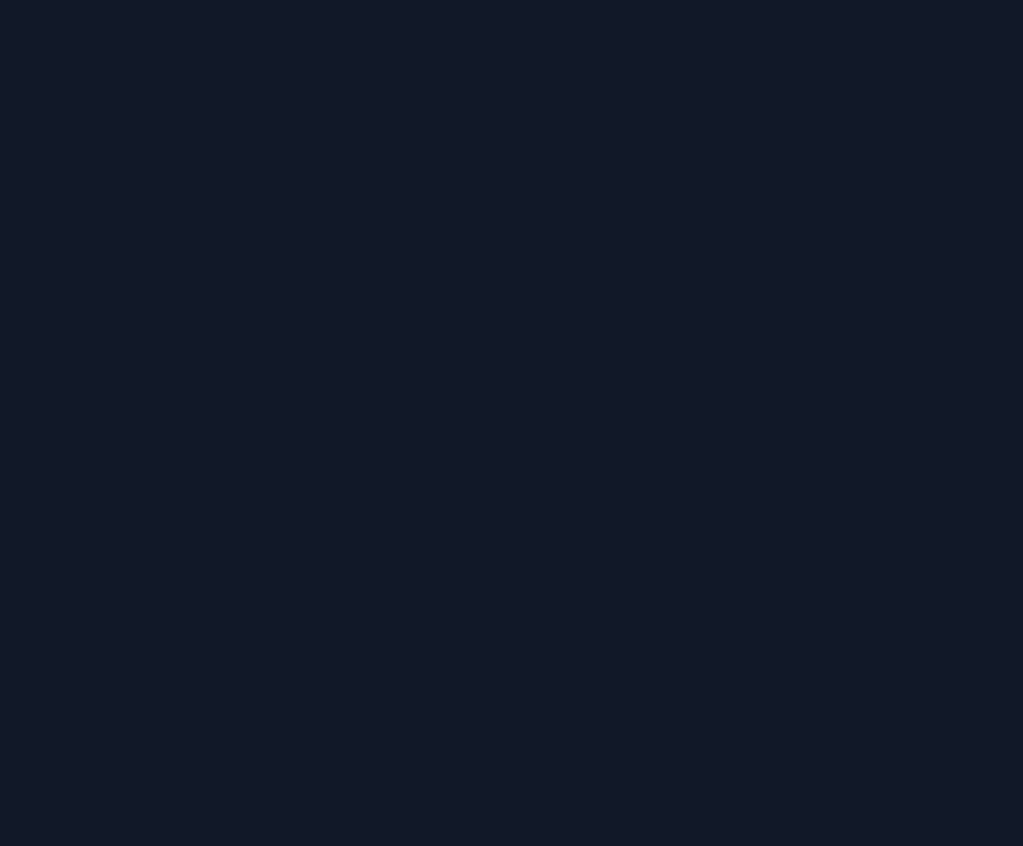
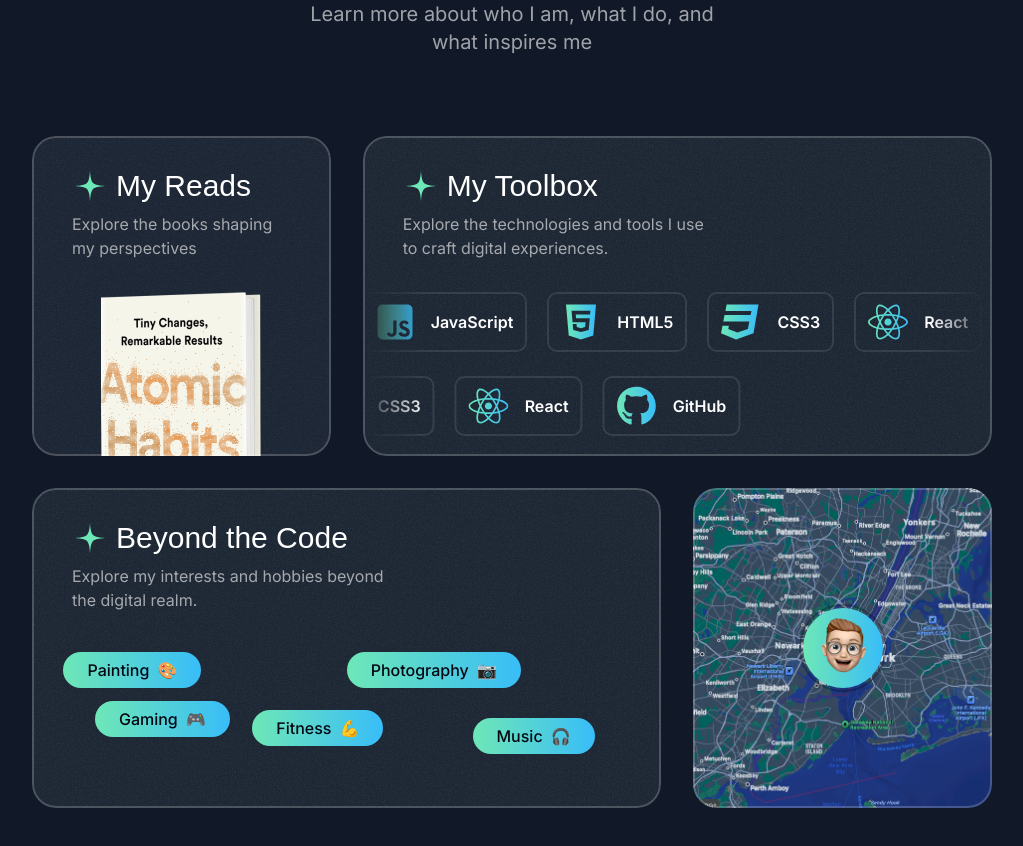
Before and after one commit to vinulays/portfolio, a Next.js app: page / in a window 1280 px wide. Shown: the part 4140-4986 px from the top of the page, without its empty margins (128-1151 px from the left). Before the commit the page ends 3916 px from the top, so only its background shows below. Built offline with nearby package versions, Linux system fonts and the light colour scheme; a web font is replaced by a local one.

Commit message:
feat: about section

```diff
--- a/src/app/page.tsx
+++ b/src/app/page.tsx
@@ -1,3 +1,4 @@
+import About from "@/sections/About";
 import Header from "@/sections/Header";
 import Hero from "@/sections/Hero";
 import Projects from "@/sections/Projects";
@@ -12,6 +13,7 @@
       <Projects />
       <Tape />
       <Testimonials />
+      <About />
     </div>
   );
 }
--- a/src/components/Card.tsx
+++ b/src/components/Card.tsx
@@ -9,7 +9,7 @@
   return (
     <div
       className={twMerge(
-        "bg-gray-800 rounded-3xl relative z-0 overflow-hidden after:z-10 after:content-[''] after:absolute after:inset-0 after:outline-2 after:outline after:-outline-offset-2 after:rounded-3xl after:outline-white/20 after:pointer-events-none p-6",
+        "bg-gray-800 rounded-3xl relative z-0 overflow-hidden after:z-10 after:content-[''] after:absolute after:inset-0 after:outline-2 after:outline after:-outline-offset-2 after:rounded-3xl after:outline-white/20 after:pointer-events-none",
         className
       )}
     >
--- /dev/null
+++ b/src/components/CardHeader.tsx
@@ -0,0 +1,27 @@
+import StartIcon from "@/assets/icons/star.svg";
+import { twMerge } from "tailwind-merge";
+
+const CardHeader = ({
+  title,
+  description,
+  className,
+}: {
+  title: string;
+  description: string;
+  className?: string;
+}) => {
+  return (
+    <div className={twMerge("flex flex-col p-6 md:py-8 md:px-10", className)}>
+      <div className="inline-flex items-center gap-2">
+        <StartIcon className="size-9 text-emerald-300" />
+        <h3 className="font-serif text-3xl">{title}</h3>
+      </div>
+
+      <p className="text-sm lg:text-base lg:max-w-xs text-white/60 mt-2">
+        {description}
+      </p>
+    </div>
+  );
+};
+
+export default CardHeader;
--- /dev/null
+++ b/src/components/TechIcon.tsx
@@ -0,0 +1,16 @@
+const TechIcon = ({ component }: { component: React.ElementType }) => {
+  const Component = component;
+  return (
+    <>
+      <Component className="size-10 fill-[url(#tech-icon-gradient)]" />
+      <svg className="size-0 absolute">
+        <linearGradient id="tech-icon-gradient">
+          <stop offset="0%" stopColor="rgb(110 231 183)" />
+          <stop offset="100%" stopColor="rgb(56 189 248)" />
+        </linearGradient>
+      </svg>
+    </>
+  );
+};
+
+export default TechIcon;
--- /dev/null
+++ b/src/components/ToolboxItems.tsx
@@ -0,0 +1,43 @@
+import { twMerge } from "tailwind-merge";
+import TechIcon from "./TechIcon";
+
+const ToolboxItems = ({
+  toolboxItems,
+  className,
+  itemsWrapperClassName,
+}: {
+  toolboxItems: {
+    title: string;
+    iconType: React.ElementType;
+  }[];
+  className?: string;
+  itemsWrapperClassName?: string;
+}) => {
+  return (
+    <div
+      className={twMerge(
+        "flex  [mask-image:linear-gradient(to_right,transparent,black_10%,black_90%,transparent)]",
+        className
+      )}
+    >
+      <div
+        className={twMerge(
+          "flex flex-none py-0.5 gap-6 pr-6",
+          itemsWrapperClassName
+        )}
+      >
+        {toolboxItems.map((item) => (
+          <div
+            key={item.title}
+            className="inline-flex items-center gap-4 py-2 px-3 outline outline-2 outline-white/10 rounded-lg"
+          >
+            <TechIcon component={item.iconType} />
+            <span className="font-semibold">{item.title}</span>
+          </div>
+        ))}
+      </div>
+    </div>
+  );
+};
+
+export default ToolboxItems;
--- /dev/null
+++ b/src/sections/About.tsx
@@ -0,0 +1,129 @@
+import Card from "@/components/Card";
+import SectionHeader from "@/components/SectionHeader";
+import StartIcon from "@/assets/icons/star.svg";
+import bookImage from "@/assets/images/book-cover.png";
+import Image from "next/image";
+import JavaScriptIcon from "@/assets/icons/square-js.svg";
+import HTMLIcon from "@/assets/icons/html5.svg";
+import CssIcon from "@/assets/icons/css3.svg";
+import ReactIcon from "@/assets/icons/react.svg";
+import GithubIcon from "@/assets/icons/github.svg";
+import TechIcon from "@/components/TechIcon";
+import mapImage from "@/assets/images/map.png";
+import smileMemoji from "@/assets/images/memoji-smile.png";
+import CardHeader from "@/components/CardHeader";
+import ToolboxItems from "@/components/ToolboxItems";
+
+const toolboxItems = [
+  {
+    title: "JavaScript",
+    iconType: JavaScriptIcon,
+  },
+  {
+    title: "HTML5",
+    iconType: HTMLIcon,
+  },
+  {
+    title: "CSS3",
+    iconType: CssIcon,
+  },
+  {
+    title: "React",
+    iconType: ReactIcon,
+  },
+  {
+    title: "GitHub",
+    iconType: GithubIcon,
+  },
+];
+
+const hobbies = [
+  { title: "Painting", emoji: "🎨", left: "5%", top: "5%" },
+  { title: "Photography", emoji: "📷", left: "50%", top: "5%" },
+  { title: "Gaming", emoji: "🎮", left: "10%", top: "35%" },
+  { title: "Fitness", emoji: "💪", left: "35%", top: "40%" },
+  { title: "Music", emoji: "🎧", left: "70%", top: "45%" },
+];
+
+const About = () => {
+  return (
+    <div className="py-20 lg:py-28">
+      <div className="container">
+        <SectionHeader
+          eyebrow="About Me"
+          title="A Glimpse Into My World"
+          description="Learn more about who I am, what I do, and what inspires me"
+        />
+        <div className="mt-20 flex flex-col gap-8">
+          <div className="grid grid-cols-1 gap-8  md:grid-cols-5 lg:grid-cols-3">
+            <Card className="h-[320px] md:col-span-2 lg:col-span-1 ">
+              <CardHeader
+                title="My Reads"
+                description="Explore the books shaping my perspectives"
+              />
+              <div className="w-40 mx-auto mt-2 md:mt-0">
+                <Image src={bookImage} alt="book cover" />
+              </div>
+            </Card>
+            <Card className="h-[320px] md:col-span-3 lg:col-span-2">
+              <CardHeader
+                title="My Toolbox"
+                description="Explore the technologies and tools I use to craft digital
+              experiences."
+                className=""
+              />
+              <ToolboxItems toolboxItems={toolboxItems} className="" />
+              <ToolboxItems
+                toolboxItems={toolboxItems}
+                className="mt-6"
+                itemsWrapperClassName="-translate-x-1/2"
+              />
+            </Card>
+          </div>
+          <div className="grid grid-cols-1 gap-8 md:grid-cols-5 lg:grid-cols-3">
+            <Card className="h-[320px] p-0 flex flex-col md:col-span-3 lg:col-span-2">
+              <CardHeader
+                title="Beyond the Code"
+                description="Explore my interests and hobbies beyond the digital realm."
+                className="px-6 py-6"
+              />
+              <div className="relative flex-1">
+                {hobbies.map((hobbie) => (
+                  <div
+                    key={hobbie.title}
+                    className="inline-flex items-center gap-2 px-6 bg-gradient-to-r from-emerald-300 to-sky-400 rounded-full py-1.5 absolute"
+                    style={{
+                      left: hobbie.left,
+                      top: hobbie.top,
+                    }}
+                  >
+                    <span className="font-medium text-gray-950">
+                      {hobbie.title}
+                    </span>
+                    <span>{hobbie.emoji}</span>
+                  </div>
+                ))}
+              </div>
+            </Card>
+            <Card className="h-[320px] p-0 relative md:col-span-2 lg:col-span-1">
+              <Image
+                src={mapImage}
+                alt="map"
+                className="h-full w-full object-cover object-left-top"
+              />
+              <div className="absolute top-1/2 left-1/2 -translate-x-1/2 -translate-y-1/2 size-20 rounded-full bg-gradient-to-r from-emerald-300 to-sky-400 after:content-[''] after:absolute after:inset-0 after:outline after:outline-2 after:outline-offset-2 after:rounded-full after:outline-gray-950/30 ">
+                <Image
+                  src={smileMemoji}
+                  alt="smiling memoji"
+                  className="size-20"
+                />
+              </div>
+            </Card>
+          </div>
+        </div>
+      </div>
+    </div>
+  );
+};
+
+export default About;
--- a/src/sections/Testimonials.tsx
+++ b/src/sections/Testimonials.tsx
@@ -57,7 +57,7 @@
             {testimonials.map((testimonial) => (
               <Card
                 key={testimonial.name}
-                className="max-w-xs md:max-w-md md:p-8"
+                className="max-w-xs md:max-w-md p-6 md:p-8"
               >
                 <div className="flex gap-4 items-center">
                   <div className="size-14 bg-gray-700 inline-flex rounded-full items-center justify-center flex-shrink-0">
```
